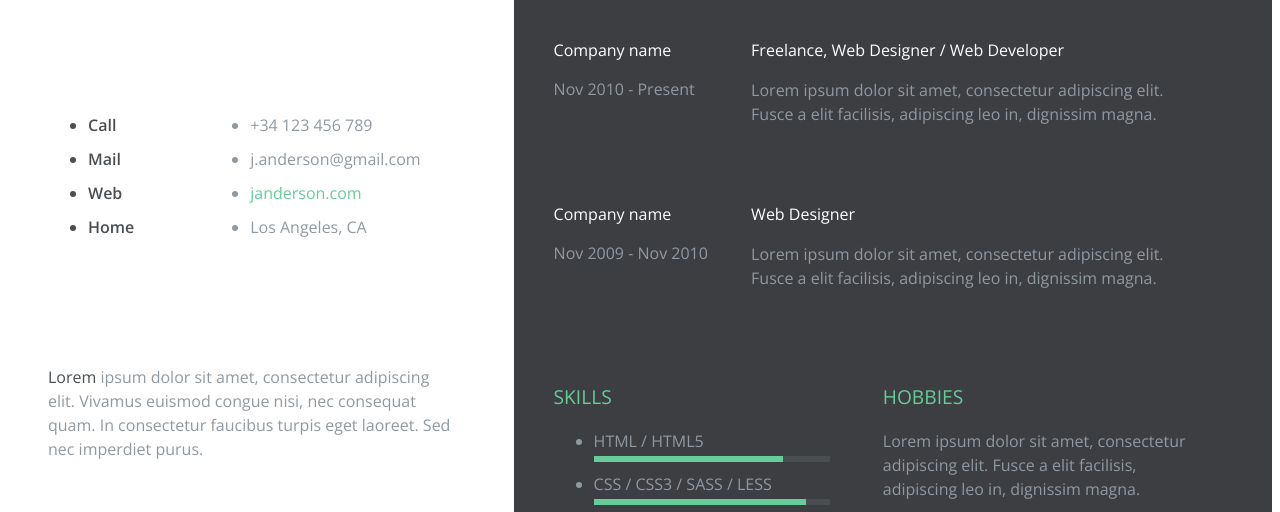
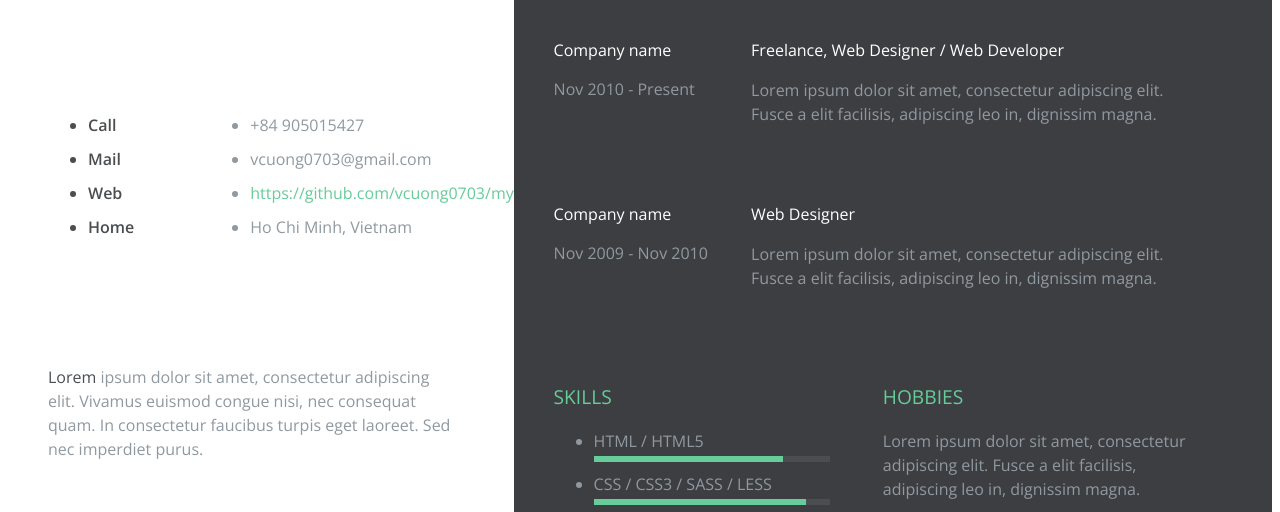
Before and after one commit to vcuong0703/mycv, a plain HTML site: page index.html in a window 1280 px wide. Shown: the part 257-769 px from the top of the page. Drawn offline with nearby package versions, Linux system fonts and the light colour scheme.

Commit message:
Update index.html

```diff
--- a/index.html
+++ b/index.html
@@ -447,10 +447,10 @@ a {
       		<li>Home</li>
       	</ul>
         <ul class="list-content ">
-        	<li>+34 123 456 789</li> <!-- YOUR PHONE NUMBER  -->
-        	<li>j.anderson@gmail.com</li> <!-- YOUR EMAIL -->
-        	<li><a href="#">janderson.com</a></li> <!-- YOUR WEBSITE  -->
-        	<li>Los Angeles, CA</li> <!-- YOUR STATE AND COUNTRY  -->
+        	<li>+84 905015427</li> <!-- YOUR PHONE NUMBER  -->
+        	<li>vcuong0703@gmail.com</li> <!-- YOUR EMAIL -->
+        	<li><a href="#">https://github.com/vcuong0703/mycv/</a></li> <!-- YOUR WEBSITE  -->
+        	<li>Ho Chi Minh, Vietnam</li> <!-- YOUR STATE AND COUNTRY  -->
         </ul>
       </div>
       <div class="contact-presentation"> <!-- YOUR PRESENTATION RESUME  -->
```
